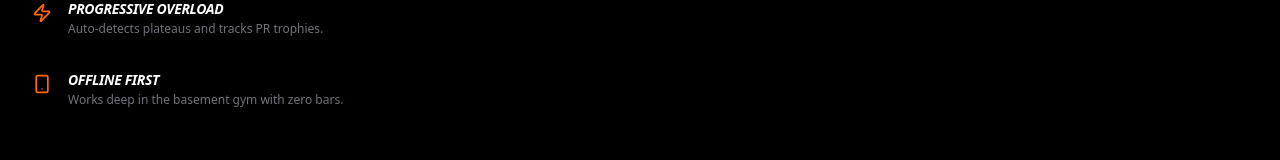
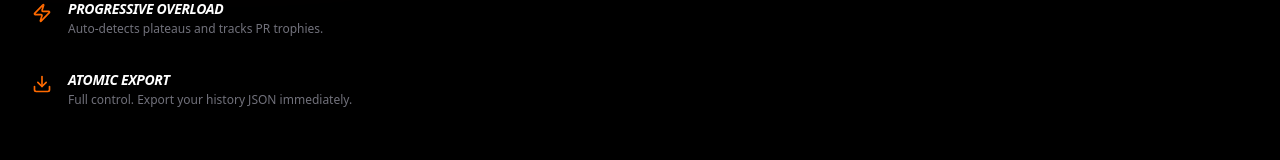
Before and after one commit to azukaswago/skip-gym-app, a React (Vite) app: page / in a window 1280 px wide. Shown: the part 381-541 px from the top of the page. Built offline with nearby package versions, Linux system fonts and the light colour scheme.

Commit message:
Changed displayed info on landing page

```diff
--- a/src/components/LandingScreen.jsx
+++ b/src/components/LandingScreen.jsx
@@ -1,6 +1,6 @@
 import React from "react";
 import { motion } from "framer-motion";
-import { Shield, Zap, Smartphone, ChevronRight } from "lucide-react";
+import { Shield, Zap, Smartphone, ChevronRight, Download } from "lucide-react";
 
 const LandingScreen = ({ onGetStarted }) => {
   return (
@@ -38,9 +38,9 @@ const LandingScreen = ({ onGetStarted }) => {
             desc: "Auto-detects plateaus and tracks PR trophies.",
           },
           {
-            icon: <Smartphone size={20} />,
-            title: "Offline First",
-            desc: "Works deep in the basement gym with zero bars.",
+            icon: <Download size={20} />,
+            title: "Atomic Export",
+            desc: "Full control. Export your history JSON immediately.",
           },
         ].map((feat, i) => (
           <motion.div
```
